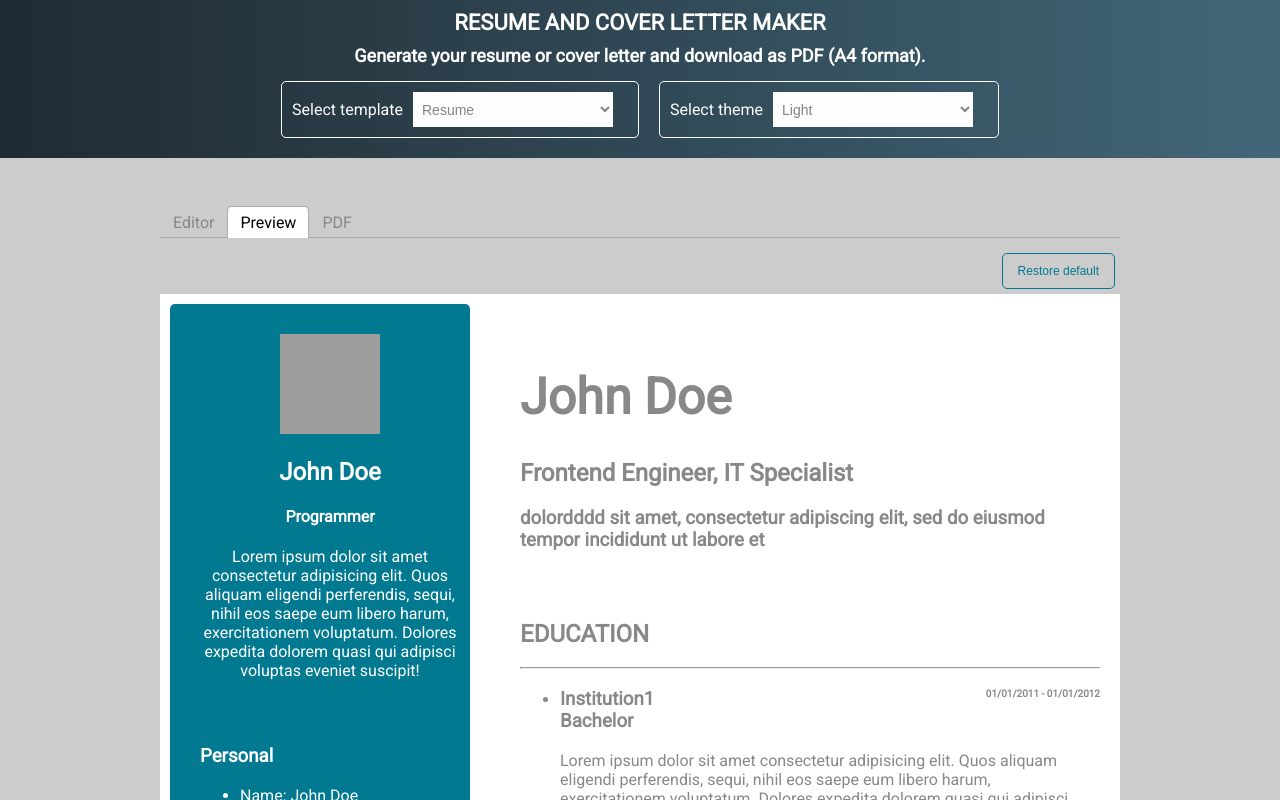
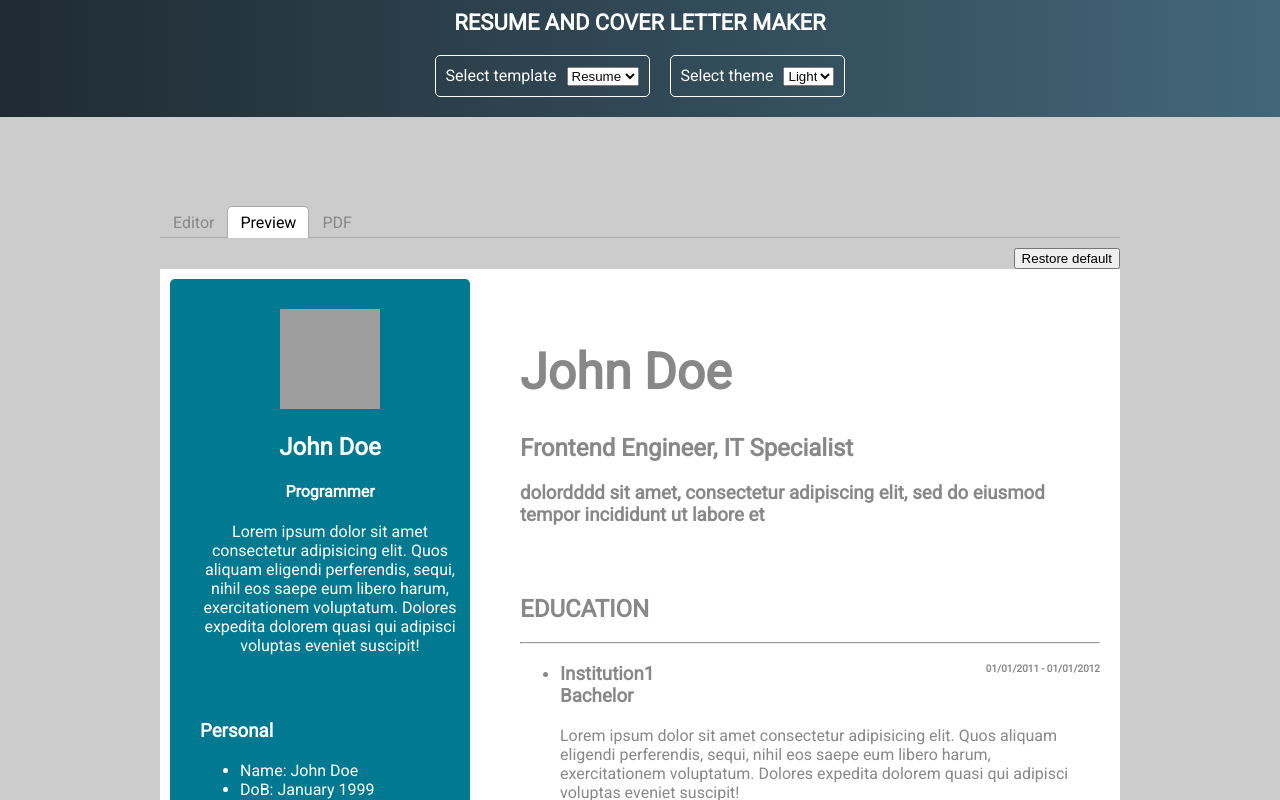
Before and after one commit to innowhat/resume-generator, a React (Create React App) app: page / in a window 1280 px wide. Shown: the top 800 px of the page. Built offline with nearby package versions, Linux system fonts and the light colour scheme; grey boxes are pictures that could not be loaded; a web font is replaced by a local one; what @react-pdf/renderer, @react-pdf/styled-components would draw is missing.

Commit message:
More on reset

```diff
--- a/src/components/content/form/FormInput.jsx
+++ b/src/components/content/form/FormInput.jsx
@@ -11,10 +11,11 @@ const FormInput = props => {
   return (
     <React.Fragment>
       <div style={{ textAlign: "right", width: "100%" }}>
-        <Button inverse onClick={props.handleReset}>
+        <button inverse onClick={props.handleReset}>
           Restore default
-        </Button>
+        </button>
       </div>
+
       <Flex style={{ background: "#fff" }}>
         <Card style={{ width: "100%", textAlign: "center" }}>
           <Heading h3 center style={{ color: "#3a6073" }}>
--- a/src/components/content/form/FormOutput.jsx
+++ b/src/components/content/form/FormOutput.jsx
@@ -9,9 +9,9 @@ const Output = props => {
   return (
     <React.Fragment>
       <div style={{ textAlign: "right", width: "100%" }}>
-        <Button inverse onClick={props.handleReset}>
+        <button inverse onClick={props.handleReset}>
           Restore default
-        </Button>
+        </button>
       </div>
       <FlexContainer>
         <Card primary style={{ color: "#fff" }} id="leftSide">
--- a/src/components/content/main/Header.jsx
+++ b/src/components/content/main/Header.jsx
@@ -32,9 +32,9 @@ const Header = props => {
         <Heading h4 center style={{ color: "#fff" }}>
           RESUME AND COVER LETTER MAKER
         </Heading>
-        <Heading h5 center style={{ color: "#fff" }}>
+        {/* <Heading h5 center style={{ color: "#fff" }}>
           Generate your resume or cover letter and download as PDF (A4 format).
-        </Heading>
+        </Heading> */}
         <Flex style={{ width: "100%", justifyContent: "center" }}>
           <MiniCard
             style={{
--- a/src/components/widget/Downloader.jsx
+++ b/src/components/widget/Downloader.jsx
@@ -8,7 +8,7 @@ const Downloader = props => {
   return (
     <Container style={{ padding: "0", float: "right" }}>
       <div center>
-        <Button inverse>
+        <button inverse>
           <PDFDownloadLink
             document={
               <Pdf
@@ -41,7 +41,7 @@ const Downloader = props => {
           >
             Download pdf
           </PDFDownloadLink>
-        </Button>
+        </button>
       </div>
     </Container>
   );
--- a/src/components/widget/TemplateSelector.jsx
+++ b/src/components/widget/TemplateSelector.jsx
@@ -23,10 +23,10 @@ const Select = styled.select`
 
 const TemplateSelector = props => {
   return (
-    <Select onChange={props.handleTemplateChange}>
+    <select onChange={props.handleTemplateChange}>
       <option value="resume">Resume</option>
       <option value="letter">Letter</option>
-    </Select>
+    </select>
   );
 };
 
--- a/src/components/widget/ThemeSelector.jsx
+++ b/src/components/widget/ThemeSelector.jsx
@@ -26,10 +26,10 @@ const ThemeSelector = () => {
   const { themeToggle } = useTheme();
 
   return (
-    <Select onChange={themeToggle}>
+    <select onChange={themeToggle}>
       <option value="light">Light</option>
       <option value="dark">Dark</option>
-    </Select>
+    </select>
   );
 };
 
```
